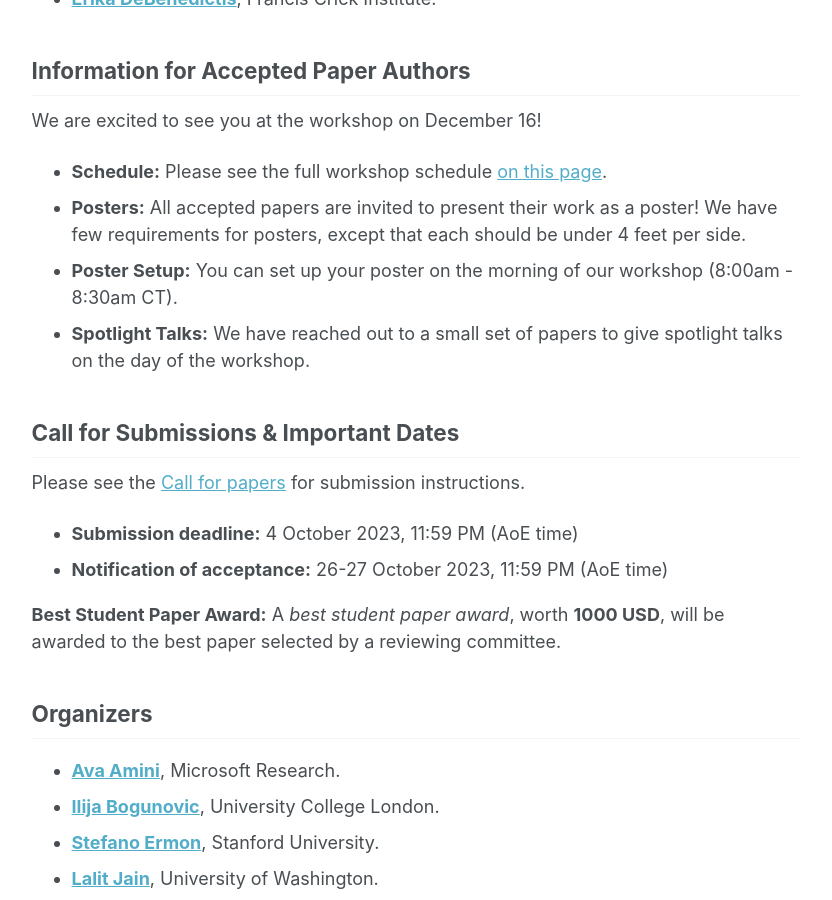
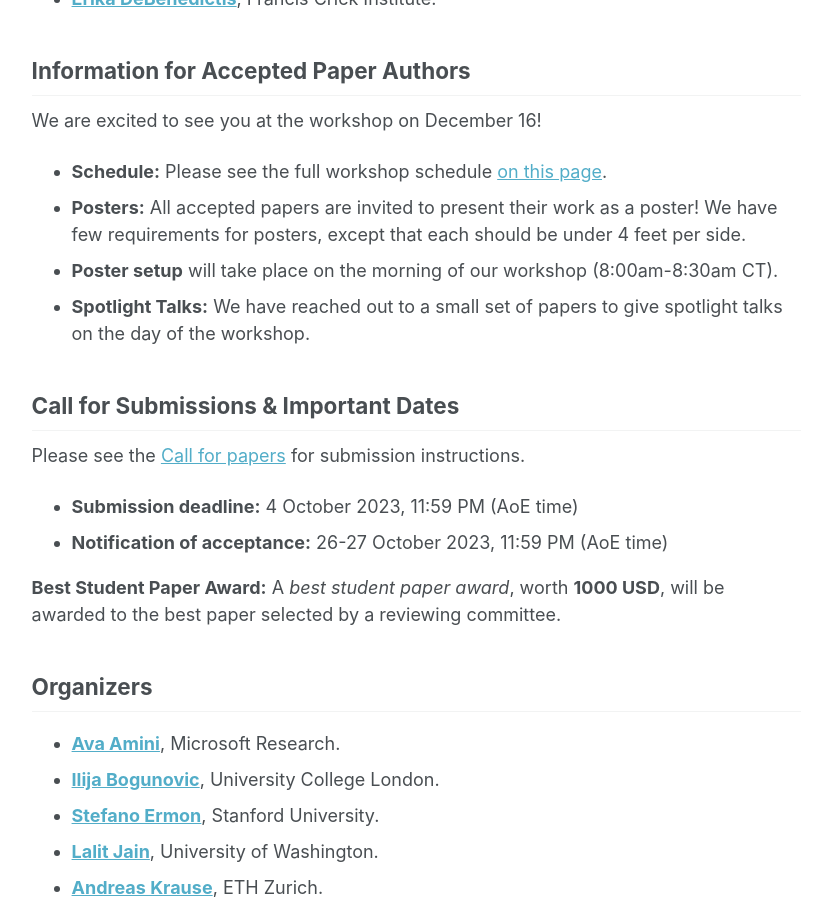
Before and after one commit to realworldml/neurips2023, a Jekyll site: the page built from _pages/about.md, in a window 1280 px wide and 900 px high, scrolled down 818 px. Shown: the whole window, without its empty margins (250-1082 px from the left). Built offline with Jekyll 4.4.1, drawn with Linux system fonts in a browser that asks for light colours.

Commit message:
update about page, info for authors

```diff
--- a/_pages/about.md
+++ b/_pages/about.md
@@ -31,7 +31,7 @@ Information for Accepted Paper Authors
 We are excited to see you at the workshop on December 16!
 * **Schedule:** Please see the full workshop schedule [on this page](https://realworldml.github.io/neurips2023/schedule/).
 * **Posters:** All accepted papers are invited to present their work as a poster! We have few requirements for posters, except that each should be under 4 feet per side.
-* **Poster Setup:** You can set up your poster on the morning of our workshop (8:00am - 8:30am CT).
+* **Poster setup** will take place on the morning of our workshop (8:00am-8:30am CT).
 * **Spotlight Talks:** We have reached out to a small set of papers to give spotlight talks on the day of the workshop.
 
 
```
